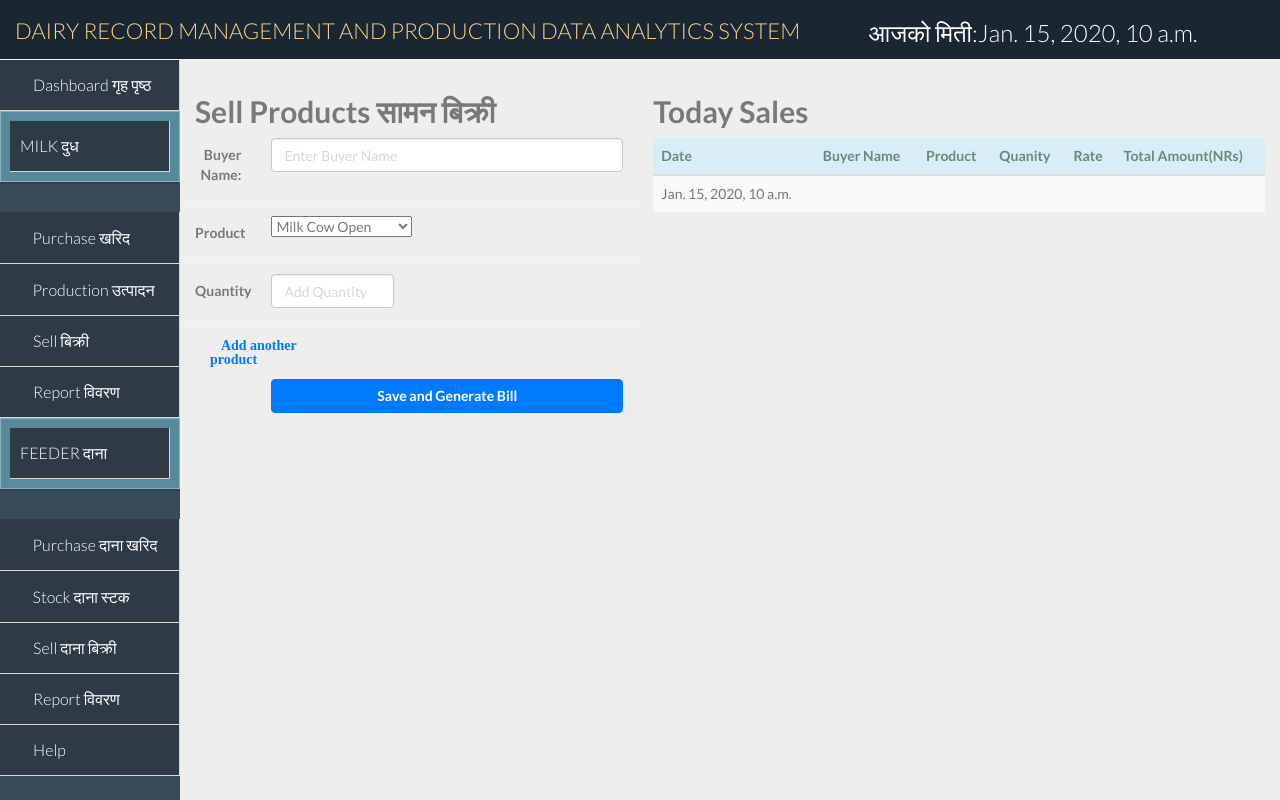
After one commit to anisbhsl/DAIRY, a Django app: template dairyapp/templates/dairyapp/sell-milk-products.html in a window 1280 px wide. The commit adds this page. Run offline with Django 3.2, Linux system fonts and the light colour scheme; the template is opened without the code that fills it: most values are stand-ins (such as "Sample title", 1, 10 or a date in 2020); some libraries are stand-ins or nearby versions; some web fonts are replaced.

Commit message:
Analytics template added

```diff
--- a/dairyapp/templates/dairyapp/base.html
+++ b/dairyapp/templates/dairyapp/base.html
@@ -85,14 +85,14 @@
                   </a>
               </li>
               <li class="active">
-                <a class="" href="#">
+                <a class="" href="{% url 'dairyapp:add-milk-products' %}">
                       <i class="fa-dropbox"></i>
                       <span>Production उत्पादन</span>
                 </a>
               </li>
 
               <li class="active">
-                <a class="" href="#">
+                <a class="" href="{% url 'dairyapp:sell-milk-products' %}">
                       <i class="fa fa-money"></i>
                       <span>Sell बिक्री</span>
                   </a>
--- /dev/null
+++ b/dairyapp/templates/dairyapp/sell-milk-products.html
@@ -0,0 +1,91 @@
+{% extends 'dairyapp/base.html' %}
+{% load static %}
+
+{% block extra-css %}
+
+
+{% endblock %}
+
+{% block main-content %}
+    <div class="row">
+        <div class="col-lg-5">
+            <h2><strong>Sell Products सामन बिक्री</strong></h2>
+            <form class="form-horizontal">
+
+                 <div class="form-group">
+                            <label class="control-label col-sm-2"><strong>Buyer Name:</strong></label>
+                            <div class="col-sm-10">
+                                    <input type="text" class="form-control"  placeholder="Enter Buyer Name">
+                            </div>
+                 </div>
+
+                 <div class="form-group">
+                        <label class="control-label col-sm-2"><strong>Product</strong></label>
+                        <div class="col-sm-10">
+                                    <select name="milk-products">
+                                        <option value="milk cow open">Milk Cow Open</option>
+                                        <option value="milk cow packet">Milk Cow Packet</option>
+                                        <option value="milk buffalo open">Milk Buffalo Open</option>
+                                        <option value="milk buffalo packet">Milk Buffalo Packet</option>
+                                        <option value="cow ghee">Cow Ghee</option>
+                                        <option value="buffalo ghee">Buffalo Ghee</option>
+                                        <option value="panir">Panir</option>
+                                        <option value="ice cream">Ice Cream</option>
+                                    </select>
+                            </div>
+                 </div>
+
+                 <div class="form-group">
+                            <label class="control-label col-sm-2"><strong>Quantity</strong></label>
+                            <div class="col-sm-4">
+                                    <input type="number" class="form-control"  placeholder="Add Quantity">
+                            </div>
+                 </div>
+                 <div class="col-sm-4">
+                    <a href="#">
+                        <i class="fa fa-plus-circle"><strong>Add another product</strong></i>
+                    </a>
+                 </div>
+                 <br>
+                 <br>
+                 <div class="form-group">
+                            <div class="col-sm-offset-2 col-sm-10">
+                                <button type="submit" class="btn btn-primary btn-block"><strong>Save and Generate Bill</strong></button>
+                            </div>
+                 </div>
+            </form>
+        </div>
+        <div class="col-lg-7">
+            <h2><strong>Today Sales</strong></h2>
+            <table class="table table-striped table-hover">
+                    <thead>
+                      <tr class="info">
+                        <th>Date</th>
+                        <th>Buyer Name</th>
+                        <th>Product</th>
+                        <th>Quanity</th>
+                        <th> Rate</th>
+                        <th>Total Amount(NRs)</th>
+                      </tr>
+                    </thead>
+                    <tbody class="active">
+                      <tr>
+                        <td>{{ bs_date }}</td>
+                        <td></td>
+                        <td></td>
+                        <td></td>
+                        <td></td>
+                        <td></td>
+                      </tr>
+
+                    </tbody>
+                </table>
+        </div>
+    </div>
+
+{% endblock %}
+
+{% block extra-js %}
+
+
+{% endblock %}
--- a/dairyapp/urls.py
+++ b/dairyapp/urls.py
@@ -5,5 +5,7 @@ app_name='dairyapp'
 
 urlpatterns=[
     path('',views.index,name='index'),
-    path('milkpurchase/',views.milkpurchase,name='milk-purchase'),
+    path('milkpurchase/',views.milkPurchase,name='milk-purchase'),
+    path('addmilkproducts/',views.addMilkProducts,name='add-milk-products'),
+    path('sellmilkproducts/',views.sellMilkProducts,name='sell-milk-products'),
 ]
```
Also changed, not shown: dairyapp/templates/dairyapp/add-milk-products.html (added, +171 -0 lines), dairyapp/templates/dairyapp/index.html (+58 -0 lines), dairyapp/templates/dairyapp/milk-purchase.html (+13 -7 lines), dairyapp/views.py (+15 -1 lines).
